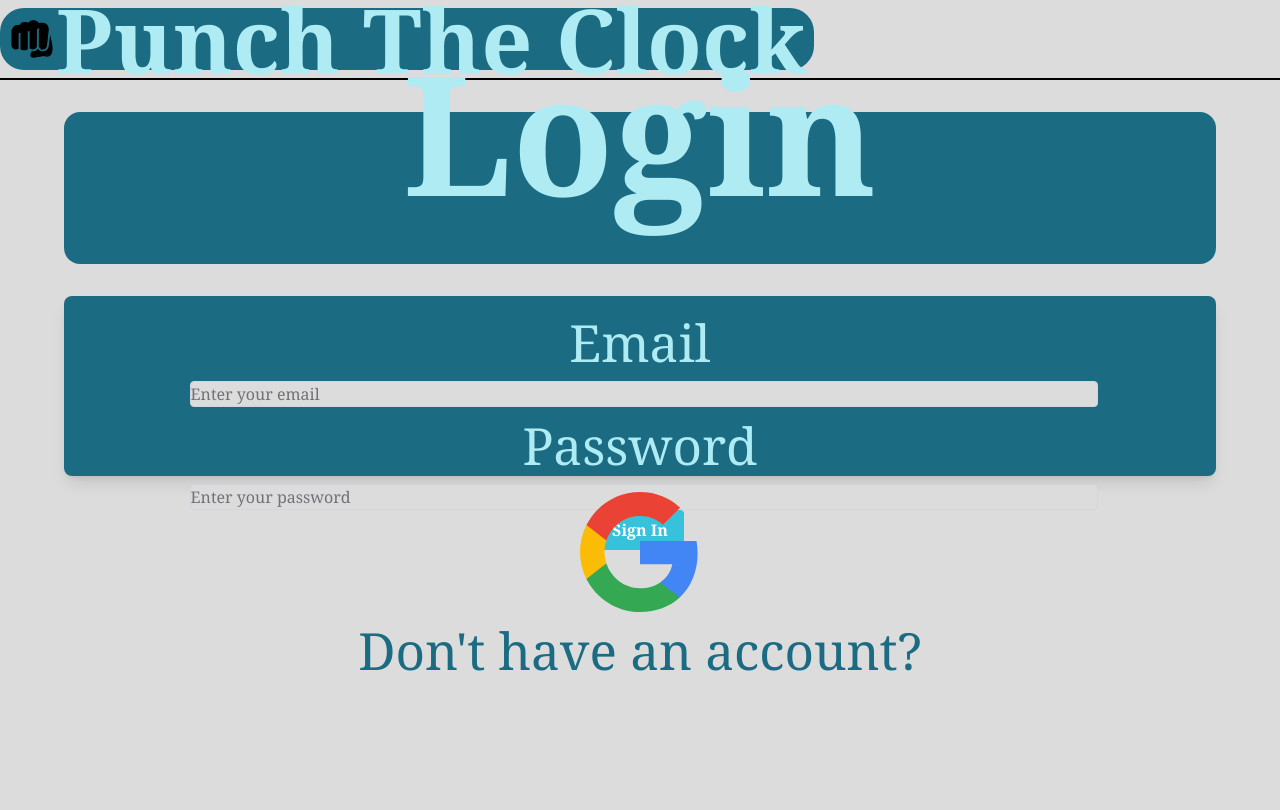
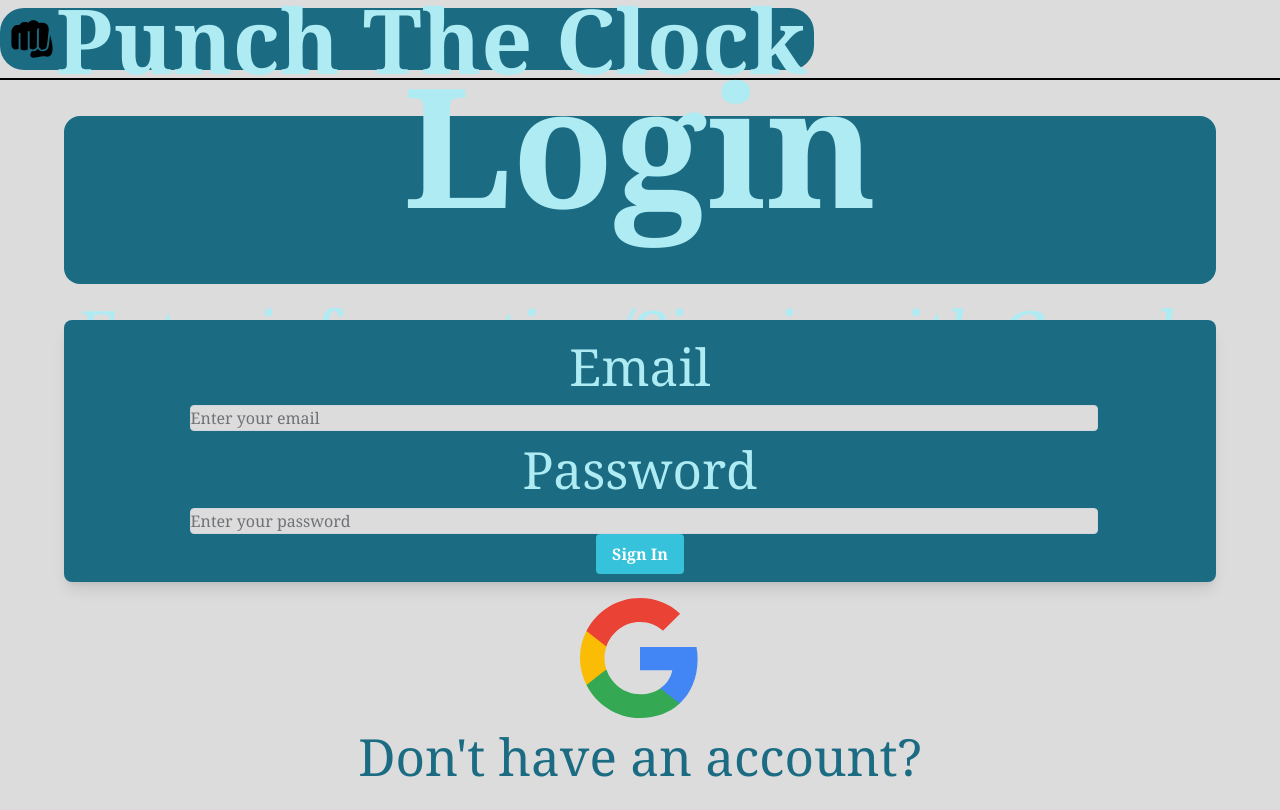
Before and after one commit to orionsView/Self_Employment_Tracker, a React (Vite) app in the folder self-employment-tracker-frontend/: page / in a window 1280 px wide. Built offline with nearby package versions, Linux system fonts and the light colour scheme; no server answers.

Commit message:
small visualy fixes

```diff
--- a/self-employment-tracker-frontend/src/pages/InputJobsPage.tsx
+++ b/self-employment-tracker-frontend/src/pages/InputJobsPage.tsx
@@ -377,7 +377,7 @@ function InputJobsPage() {
     return (
         <>
             <NavBar />
-            <div className="flex flex-col items-center h-[90%] w-[100%]">
+            <div className="flex flex-col items-center h-[100%] w-[100%]">
 
                 <Header mainTitle="Input Jobs" subTitle="Input your job information here" />
                 <div className={`${BorderCard} `}>
--- a/self-employment-tracker-frontend/src/pages/LoginPage.tsx
+++ b/self-employment-tracker-frontend/src/pages/LoginPage.tsx
@@ -66,8 +66,9 @@ function LoginPage() {
     return (
         <>
             <NavBar showMenu={false} />
-            <div className="flex flex-col items-center h-[90%] w-[100%]">
-                <Header mainTitle="Login" subTitle="Enter information/Sign in with Google" />
+            <Header mainTitle="Login" subTitle="Enter information/Sign in with Google" />
+
+            <div className="flex flex-col items-center w-[100%]">
 
 
                 <div className={`flex flex-col items-center h-[50%] w-[90vw] justify-between mb-4 `}>
--- a/self-employment-tracker-frontend/src/pages/TrendPage.tsx
+++ b/self-employment-tracker-frontend/src/pages/TrendPage.tsx
@@ -142,7 +142,7 @@ function TrendPage() {
             <Header mainTitle="Trends" subTitle="Understand your data" />
 
 
-            <div className="flex flex-col justify-between items-center w-[100%]">
+            <div className="flex flex-col  items-center w-[100%]">
                 <div className={`${BorderCard}`}>
                     {/* DATE FILTER */}
                     <div className={`flex justify-between flex-col items-center w-[80%] h-[20%] p-2`}>
```
